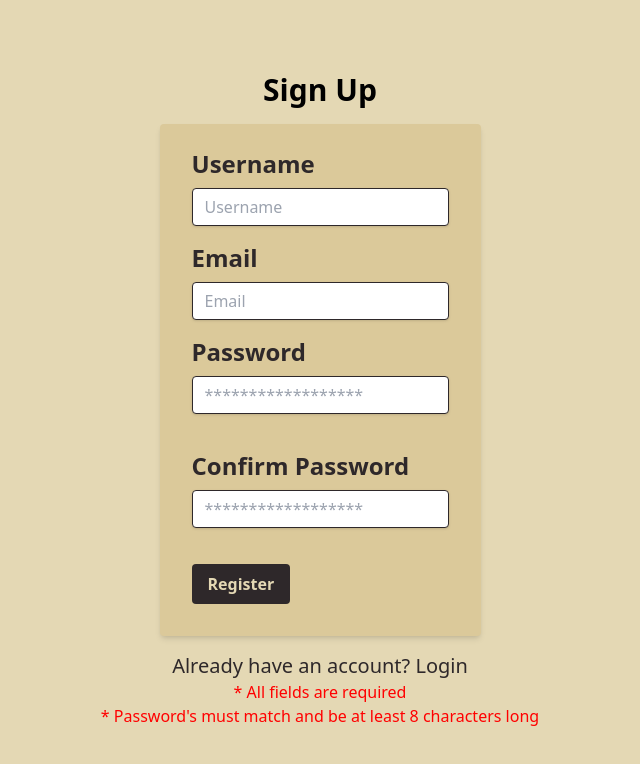
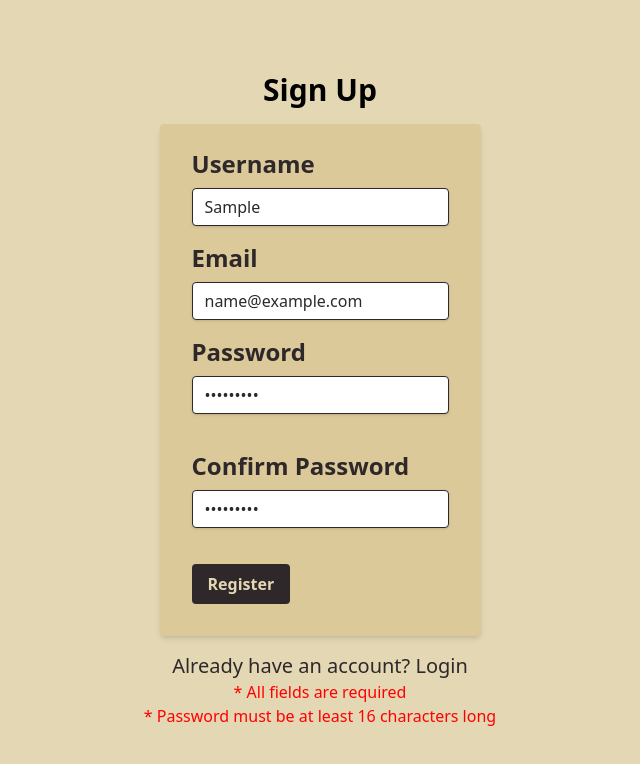
Before and after one commit to f-okd/book-tracker, a React (Vite) app: page /register in a window 1280 px wide. Both pictures are taken after typing "Sample", "name@example.com", "Sample123", "Sample123" into the empty fields and a click on the button "Register". Shown: the top 764 px of the page, without its empty margins (320-960 px from the left). Built offline with nearby package versions, Linux system fonts and the light colour scheme; no server answers.

Commit message:
parse html from googlebooks + fix validation errors

```diff
--- a/package.json
+++ b/package.json
@@ -24,6 +24,7 @@
     "@tanstack/react-query": "^5.8.2",
     "@tanstack/react-query-devtools": "^5.8.2",
     "axios": "^1.6.1",
+    "html-react-parser": "^5.0.6",
     "react": "^18.2.0",
     "react-dom": "^18.2.0",
     "react-hook-form": "^7.48.2",
--- a/src/modules/auth/components/SignUp.tsx
+++ b/src/modules/auth/components/SignUp.tsx
@@ -86,8 +86,8 @@ const SignUp = () => {
             {...register('password', {
               required: 'password is required',
               minLength: {
-                value: 8,
-                message: 'Password must be at least 8 characters long',
+                value: 16,
+                message: 'Password must be at least 16 characters long',
               },
             })}
           />
@@ -133,9 +133,26 @@ const SignUp = () => {
       </Link>
 
       <p className="text-errorColour">* All fields are required</p>
-      <p className="text-errorColour">
-        * Password's must match and be at least 8 characters long
-      </p>
+      {errors.password && (
+        <p className="text-errorColour">
+          * {errors.password?.message?.toString()}
+        </p>
+      )}
+      {errors.username && (
+        <p className="text-errorColour">
+          * {errors.username?.message?.toString()}
+        </p>
+      )}
+      {errors.email && (
+        <p className="text-errorColour">
+          * {errors.email?.message?.toString()}
+        </p>
+      )}
+      {errors.confirmPassword && (
+        <p className="text-errorColour">
+          * {errors.confirmPassword?.message?.toString()}
+        </p>
+      )}
     </div>
   );
 };
--- a/src/modules/booksList/components/BookPreview.tsx
+++ b/src/modules/booksList/components/BookPreview.tsx
@@ -14,6 +14,7 @@ import { statusType } from './BookListPage';
 import ButtonOptions from '../../../common/ButtonOptions/ButtonOptions';
 import { ModalContext } from '../../../common/ReviewModal/ModalProvider';
 import RenderStars from '../utils/RenderStars';
+import { shortenTitle } from '../utils/helpers';
 
 interface IBookPreview {
   book: ReviewsRecord;
@@ -59,7 +60,9 @@ const BookPreview = ({ book }: IBookPreview) => {
           alt={`Cover of the book: ${bookData.title}`}
           onClick={() => navigate(`/book/${bookData.id}`)}
         />
-        <p className="text-l mb-2 font-semibold">{bookData.title}</p>
+        <p className="text-l mb-2 font-semibold">
+          {shortenTitle(bookData.title)}
+        </p>
         <RenderStars rating={book.rating ?? 0} />
         <ButtonOptions
           bookStatus={book.status as statusType}
--- a/src/modules/booksList/utils/RenderStars.tsx
+++ b/src/modules/booksList/utils/RenderStars.tsx
@@ -1,11 +1,11 @@
 const RenderStars = ({ rating }: { rating: number }) => {
   if (rating == 0) return <></>;
   return (
-    <p>
+    <span>
       {Array.from(Array(rating), () => {
-        return <>⭐</>;
+        return '⭐';
       })}
-    </p>
+    </span>
   );
 };
 export default RenderStars;
--- /dev/null
+++ b/src/modules/booksList/utils/helpers.ts
@@ -0,0 +1,4 @@
+export const shortenTitle = (title: string): string => {
+  if (title.length < 21) return title;
+  return title.substring(0, 21) + '...';
+};
--- a/src/modules/booksSearch/components/BookDetails.tsx
+++ b/src/modules/booksSearch/components/BookDetails.tsx
@@ -17,6 +17,7 @@ import ButtonOptions from '../../../common/ButtonOptions/ButtonOptions';
 import { statusType } from '../../booksList/components/BookListPage';
 import Review from '../../booksList/components/Review';
 import { ModalContext } from '../../../common/ReviewModal/ModalProvider';
+import parse from 'html-react-parser';
 
 interface IBookDetails {
   book: IBook;
@@ -47,11 +48,11 @@ const BookDetails = ({ book }: IBookDetails) => {
   return (
     <div
       id="bookCard"
-      className="flex w-[90%] flex-col rounded-3xl border border-ternary bg-secondary p-5 md:w-[60%]"
+      className="mt-4 flex w-[90%] flex-col rounded-3xl border border-ternary bg-secondary p-5 md:w-[60%]"
     >
       <h2 className="mb-2 text-3xl font-semibold">{book.title}</h2>
 
-      <p className="mb-4 text-sm italic">
+      <p className="mb-4 text-sm italic md:text-xl">
         {book.authors && book.authors.length > 0
           ? book.authors.join(', ')
           : 'No authors listed'}
@@ -64,9 +65,9 @@ const BookDetails = ({ book }: IBookDetails) => {
       />
 
       {book.description && (
-        <p className="mb-4 text-sm sm:text-base md:text-lg">
-          {book.description}
-        </p>
+        <div className="mb-4 text-sm sm:text-base md:text-lg">
+          {parse(book.description)}
+        </div>
       )}
       {reviewData.status && (
         <p className="mb-4 text-sm italic text-ternary sm:text-base md:text-xl">
--- a/src/modules/settings/Settings.tsx
+++ b/src/modules/settings/Settings.tsx
@@ -7,10 +7,10 @@ const Settings = () => {
   const currentUsername = user?.user_metadata?.username ?? '';
   return (
     <main className="pt-1/3 flex min-h-screen flex-1 flex-col items-center justify-center border-4 border-solid border-ternary bg-primary">
-      <p className="text-3xl font-[600] text-ternary">
+      <p className="mb-6 text-3xl font-[600] text-ternary">
         Hello {currentUsername}
       </p>
-      <p className="text-l font-semibold text-ternary">Update user data</p>
+      <p className="text-l font-semibold text-ternary">Update username</p>
       <UpdateUsernameForm />
       <p className="text-l font-semibold text-ternary">Update password</p>
 
--- a/src/modules/settings/UpdatePasswordForm.tsx
+++ b/src/modules/settings/UpdatePasswordForm.tsx
@@ -11,6 +11,7 @@ const UpdatePasswordForm = () => {
   };
 
   return (
+    <>
       <form
         className="my-3 rounded bg-secondary px-8 py-3 shadow-md"
         onSubmit={handleSubmit(onSubmit)}
@@ -34,8 +35,8 @@ const UpdatePasswordForm = () => {
             {...register('password', {
               required: 'password is required',
               minLength: {
-              value: 8,
-              message: 'Password must be at least 8 characters long',
+                value: 16,
+                message: 'Password must be at least 16 characters long',
               },
             })}
           />
@@ -73,6 +74,17 @@ const UpdatePasswordForm = () => {
           </button>
         </div>
       </form>
+      {errors.password && (
+        <p className="text-errorColour">
+          * {errors.password?.message?.toString()}
+        </p>
+      )}
+      {errors.confirmPassword && (
+        <p className="text-errorColour">
+          * {errors.confirmPassword?.message?.toString()}
+        </p>
+      )}
+    </>
   );
 };
 
```
Also changed, not shown: 2 other files (tests, documents, lock files or other folders). Lines whose indentation alone changed are shown as unchanged.
